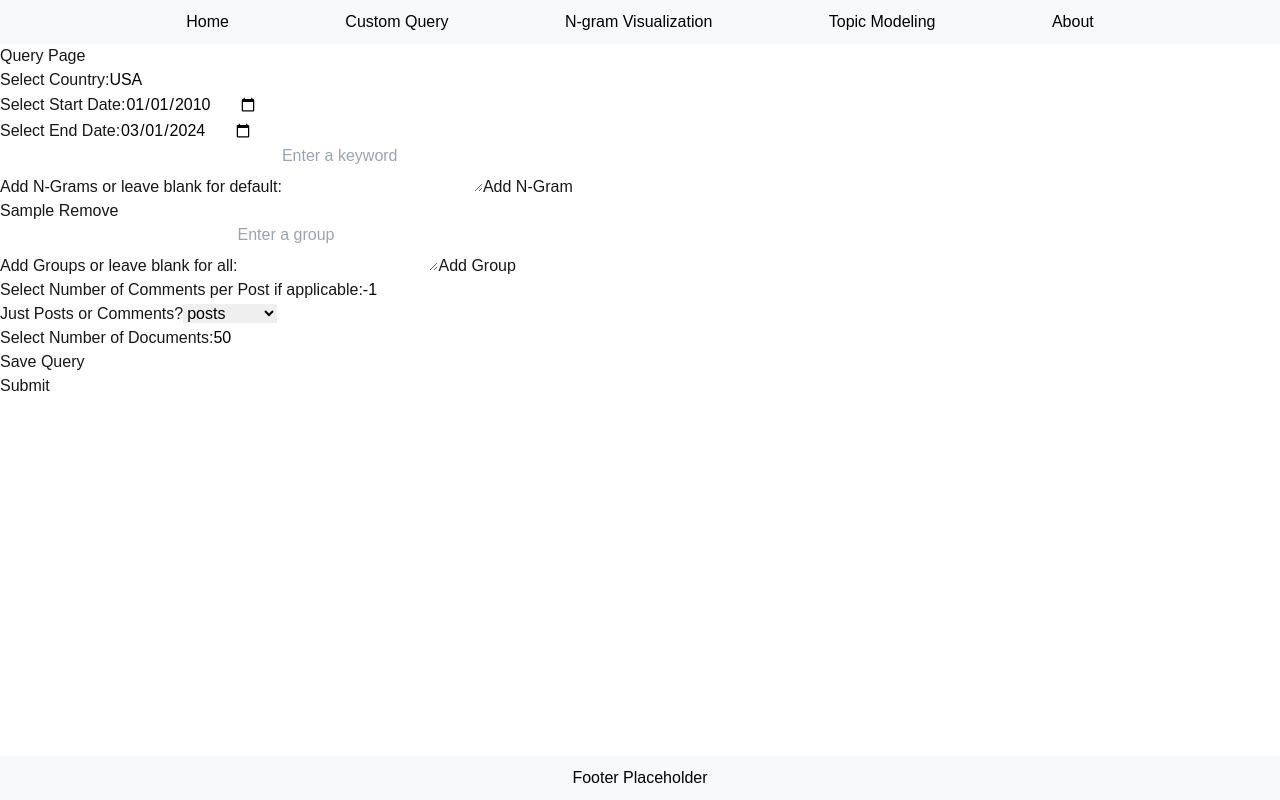
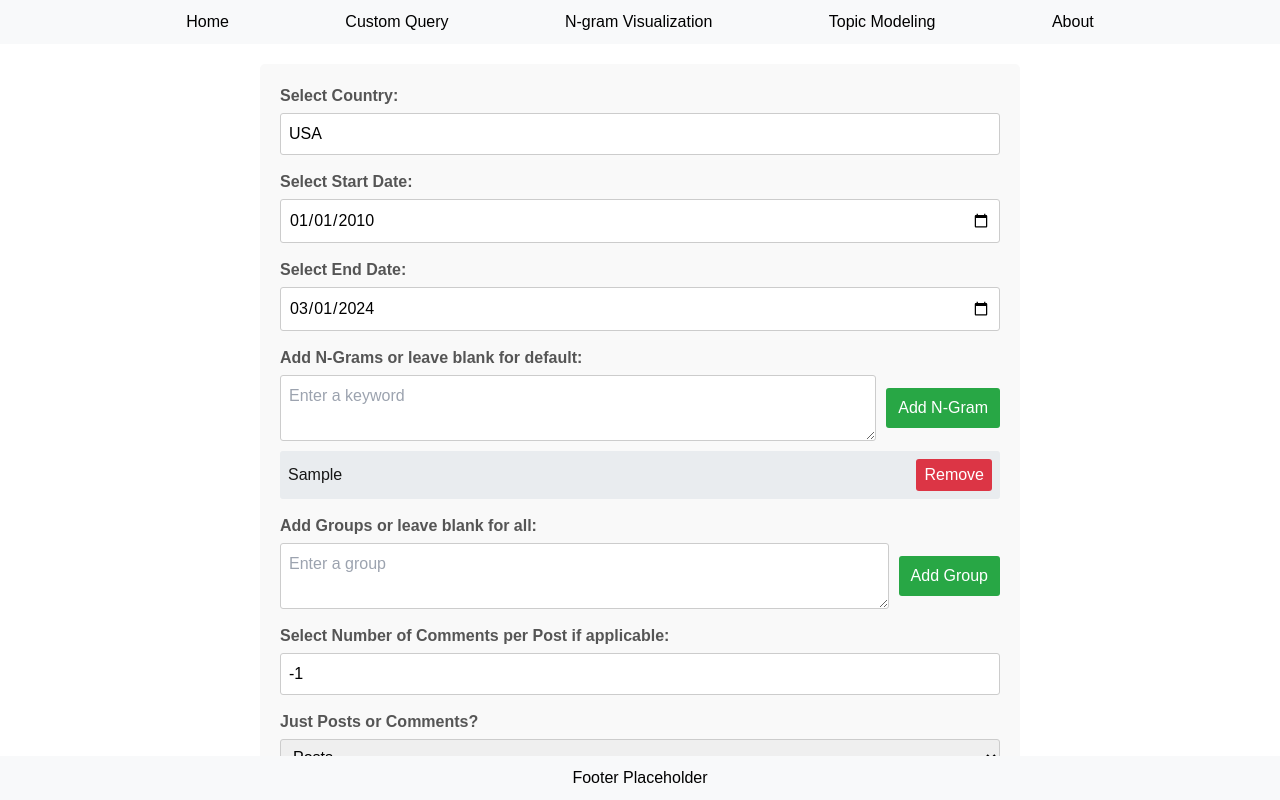
Before and after one commit to Jayman391/babycenter-frontend, a Next.js app: page /query in a window 1280 px wide. Both pictures are taken after typing "Sample" into the empty fields and a click on the button "Add N-Gram". Shown: the top 800 px of the page. Built offline with nearby package versions, Linux system fonts and the light colour scheme.

Commit message:
query page styling

```diff
--- a/app/query/page.tsx
+++ b/app/query/page.tsx
@@ -138,12 +138,11 @@ export default function QueryPage() {
   };
 
   return (
-    <div>
-      <h1>Query Page</h1>
+    <div className="query-page">
 
-      <form onSubmit={handleSubmit}>
+      <form onSubmit={handleSubmit} className="query-form">
         {/* Country Selection */}
-        <div>
+        <div className="form-group">
           <label htmlFor="country">Select Country:</label>
           <input
             id="country"
@@ -157,7 +156,7 @@ export default function QueryPage() {
         </div>
 
         {/* Start Date */}
-        <div>
+        <div className="form-group">
           <label htmlFor="startDate">Select Start Date:</label>
           <input
             type="date"
@@ -165,13 +164,13 @@ export default function QueryPage() {
             name="startDate"
             value={startDate}
             onChange={(e) => setStartDate(e.target.value)}
+            style={{ color: 'black' }}
             required
-            style={{ color: 'black' }}
           />
         </div>
 
         {/* End Date */}
-        <div>
+        <div className="form-group">
           <label htmlFor="endDate">Select End Date:</label>
           <input
             type="date"
@@ -185,8 +184,9 @@ export default function QueryPage() {
         </div>
 
         {/* Keywords Input */}
-        <div>
+        <div className="form-group">
           <label htmlFor="keywords">Add N-Grams or leave blank for default:</label>
+          <div className="input-button-group">
             <textarea
               id="keywords"
               value={keywordInput}
@@ -195,19 +195,21 @@ export default function QueryPage() {
               rows={2}
               style={{ color: 'black' }}
             />
-          <button type="button" onClick={handleKeywordAdd}>Add N-Gram</button>
+            <button type="button" onClick={handleKeywordAdd} className="add-button">Add N-Gram</button>
           </div>
-        <ul>
+          <ul className="keyword-list">
             {keywords.map((keyword, index) => (
               <li key={index}>
-              {keyword} <button type="button" onClick={() => handleKeywordRemove(index)}>Remove</button>
+                {keyword} <button type="button" onClick={() => handleKeywordRemove(index)} className="remove-button">Remove</button>
               </li>
             ))}
           </ul>
+        </div>
 
         {/* Groups Input */}
-        <div>
+        <div className="form-group">
           <label htmlFor="groups">Add Groups or leave blank for all:</label>
+          <div className="input-button-group">
             <textarea
               id="groups"
               value={groupInput}
@@ -216,18 +218,19 @@ export default function QueryPage() {
               rows={2}
               style={{ color: 'black' }}
             />
-          <button type="button" onClick={handleGroupAdd}>Add Group</button>
+            <button type="button" onClick={handleGroupAdd} className="add-button">Add Group</button>
           </div>
-        <ul>
+          <ul className="group-list">
             {groups.map((group, index) => (
               <li key={index}>
-              {group} <button type="button" onClick={() => handleGroupRemove(index)}>Remove</button>
+                {group} <button type="button" onClick={() => handleGroupRemove(index)} className="remove-button">Remove</button>
               </li>
             ))}
           </ul>
+        </div>
 
         {/* Number of Comments */}
-        <div>
+        <div className="form-group">
           <label htmlFor="numComments">Select Number of Comments per Post if applicable:</label>
           <input
             type="number"
@@ -240,7 +243,7 @@ export default function QueryPage() {
         </div>
 
         {/* Post or Comment */}
-        <div>
+        <div className="form-group">
           <label htmlFor="postOrComment">Just Posts or Comments?</label>
           <select
             id="postOrComment"
@@ -248,13 +251,13 @@ export default function QueryPage() {
             onChange={(e) => setPostOrComment(e.target.value)}
             style={{ color: 'black' }}
           >
-            <option value="posts">posts</option>
-            <option value="comments">comments</option>
+            <option value="posts">Posts</option>
+            <option value="comments">Comments</option>
           </select>
         </div>
 
         {/* Number of Documents */}
-        <div>
+        <div className="form-group">
           <label htmlFor="numDocuments">Select Number of Documents:</label>
           <input
             type="number"
@@ -266,20 +269,16 @@ export default function QueryPage() {
           />
         </div>
 
-        {/* Save Button */}
-        <div>
-          <button type="button" onClick={handleSave}>Save Query</button>
-        </div>
-
-        {/* Submit Button */}
-        <div>
-          <input type="submit" value="Submit" />
+        {/* Save and Submit Buttons */}
+        <div className="form-group buttons">
+          <button type="button" onClick={handleSave} className="save-button">Save Query</button>
+          <input type="submit" value="Submit" className="submit-button" />
         </div>
       </form>
 
       {/* After Submit, display hyperlinks to ngram and topic pages */}
       {response && userId && (
-        <div>
+        <div className="results">
           <h2>Query Results</h2>
           <p>Choose an Analysis to Conduct</p>
           <ul>
@@ -295,6 +294,163 @@ export default function QueryPage() {
 
       {/* Error handling */}
       {error && <div className="error">{error}</div>}
+
+      <style jsx>{`
+        .query-page {
+          max-width: 800px;
+          margin: 0 auto;
+          padding: 20px;
+          font-family: Arial, sans-serif;
+        }
+
+        .page-title {
+          text-align: center;
+          color: #333;
+          margin-bottom: 20px;
+        }
+
+        .query-form {
+          background-color: #f9f9f9;
+          padding: 20px;
+          border-radius: 5px;
+        }
+
+        .form-group {
+          margin-bottom: 15px;
+        }
+
+        .form-group label {
+          display: block;
+          font-weight: bold;
+          margin-bottom: 5px;
+          color: #555;
+        }
+
+        .form-group input[type="text"],
+        .form-group input[type="date"],
+        .form-group input[type="number"],
+        .form-group select,
+        .form-group textarea {
+          width: 100%;
+          padding: 8px;
+          box-sizing: border-box;
+          border: 1px solid #ccc;
+          border-radius: 3px;
+        }
+
+        .input-button-group {
+          display: flex;
+          align-items: center;
+        }
+
+        .input-button-group textarea {
+          flex: 1;
+          margin-right: 10px;
+        }
+
+        .add-button {
+          padding: 8px 12px;
+          background-color: #28a745;
+          color: #fff;
+          border: none;
+          border-radius: 3px;
+          cursor: pointer;
+        }
+
+        .add-button:hover {
+          background-color: #218838;
+        }
+
+        .keyword-list,
+        .group-list {
+          list-style: none;
+          padding: 0;
+          margin-top: 10px;
+        }
+
+        .keyword-list li,
+        .group-list li {
+          background-color: #e9ecef;
+          padding: 8px;
+          margin-bottom: 5px;
+          border-radius: 3px;
+          display: flex;
+          justify-content: space-between;
+          align-items: center;
+        }
+
+        .remove-button {
+          padding: 4px 8px;
+          background-color: #dc3545;
+          color: #fff;
+          border: none;
+          border-radius: 3px;
+          cursor: pointer;
+        }
+
+        .remove-button:hover {
+          background-color: #c82333;
+        }
+
+        .form-group.buttons {
+          display: flex;
+          justify-content: flex-end;
+          margin-top: 20px;
+        }
+
+        .save-button,
+        .submit-button {
+          padding: 10px 15px;
+          margin-left: 10px;
+          background-color: #007bff;
+          color: #fff;
+          border: none;
+          border-radius: 3px;
+          cursor: pointer;
+        }
+
+        .save-button:hover,
+        .submit-button:hover {
+          background-color: #0069d9;
+        }
+
+        .results {
+          margin-top: 30px;
+          text-align: center;
+        }
+
+        .results h2 {
+          color: #333;
+        }
+
+        .results p {
+          color: #555;
+        }
+
+        .results ul {
+          list-style: none;
+          padding: 0;
+        }
+
+        .results li {
+          margin-bottom: 10px;
+        }
+
+        .results a {
+          color: #007bff;
+          text-decoration: none;
+        }
+
+        .results a:hover {
+          text-decoration: underline;
+        }
+
+        .error {
+          margin-top: 20px;
+          color: #dc3545;
+          text-align: center;
+        }
+      `}</style>
     </div>
   );
 }
```
Lines whose indentation alone changed are shown as unchanged.
